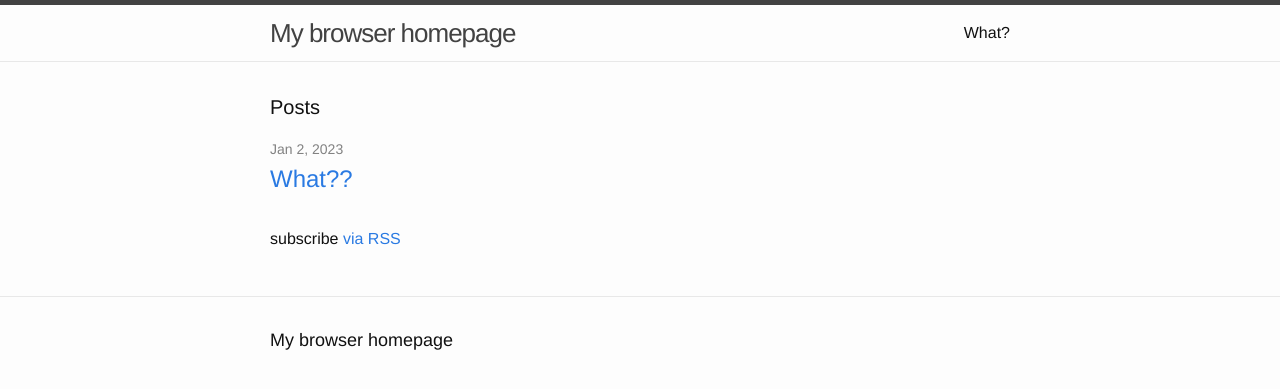
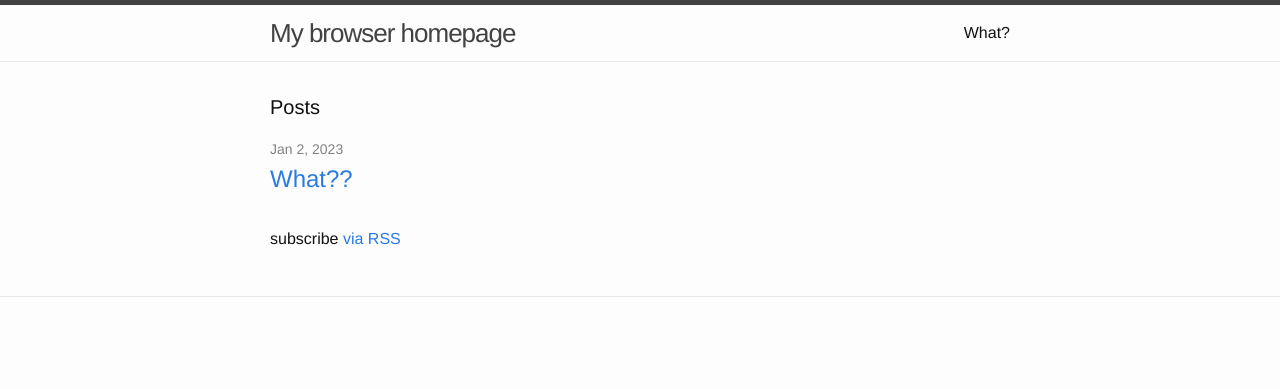
Before and after one commit to mandarinx/thomas-homepage-browser, a Jekyll site: the page built from index.html, in a window 1280 px wide. Shown: the top 389 px of the page. Built offline with Jekyll 4.4.1, drawn with Linux system fonts in a browser that asks for light colours.

Commit message:
Come on …

```diff
--- a/_includes/footer.html
+++ b/_includes/footer.html
@@ -1,9 +1,3 @@
 <footer class="site-footer">
 
-  <div class="wrapper">
-
-    <h2 class="footer-heading">{{ site.title }}</h2>
-
-  </div>
-
 </footer>
```
